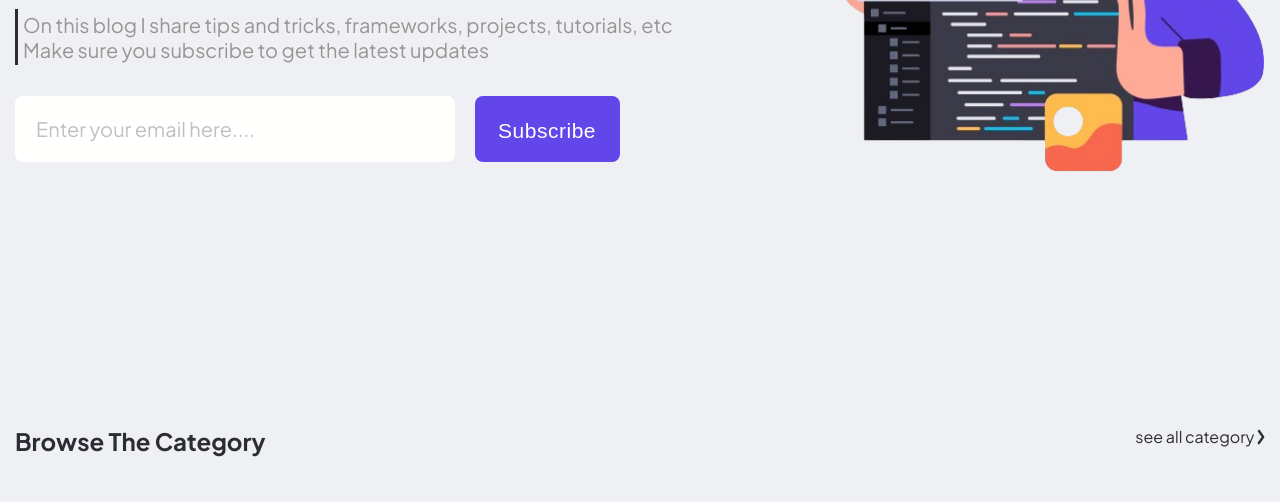
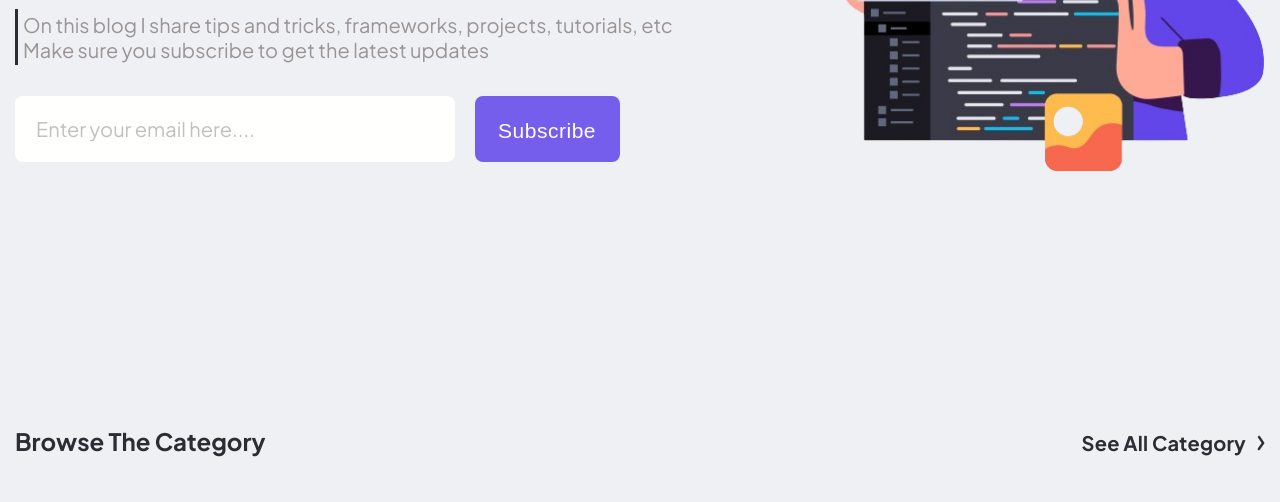
Before and after one commit to Vasyl16/Html-Css_control_task, a website: page index.html in a window 1280 px wide. Shown: the part 450-952 px from the top of the page. Drawn offline with Linux system fonts and the light colour scheme.

Commit message:
feat: add blocks: inputs.css, links.css, buttons.css

```diff
--- a/index.html
+++ b/index.html
@@ -80,9 +80,9 @@
                   Make sure you subscribe to get the latest updates</p>
 
                 <form class="hero__form form-hero">
-                  <input class="form-hero__input" placeholder="Enter your email here....">
+                  <input class="form-hero__input main-input" placeholder="Enter your email here....">
 
-                  <button class="form-hero__button">Subscribe</button>
+                  <button class="form-hero__button main-button">Subscribe</button>
                 </form>
               </div>
             </div>
@@ -100,8 +100,9 @@
             <div class="category__row category__row_top">
               <h2 class="main-subtilte category__title">Browse the category</h2>
 
-              <a href="#" class="category__link"><span>see all category</span> <img class="category__link-icon"
-                  src="./img/category/right-arrow.svg" alt="right arrow"> </a>
+              <a href="#" class="category__link main-link"><span>see all category</span> <img
+                  class="category__link-icon main-link-icon " src="./img/category/right-arrow.svg" alt="right arrow">
+              </a>
             </div>
 
             <div class="category__row">
--- /dev/null
+++ b/styles/blocks/buttons.css
@@ -0,0 +1,21 @@
+.main-button {
+  background-color: var(--blue);
+  font-size: clamp(16px, 2.5vw, 21px);
+  border-radius: 8px;
+  color: var(--white);
+  padding: 23px 24px 19px 23px;
+  min-width: 100px;
+  transition: all ease 0.3s;
+  text-transform: capitalize;
+  letter-spacing: 0.5px;
+}
+
+.main-button {
+  background-color: var(--hover-blue);
+}
+
+@media (max-width: 1024px) {
+  .main-button {
+    padding: 15px;
+  }
+}
--- a/styles/blocks/index.css
+++ b/styles/blocks/index.css
@@ -1,2 +1,5 @@
 @import url('headings.css');
 @import url('texts.css');
+@import url('buttons.css');
+@import url('inputs.css');
+@import url('links.css');
--- /dev/null
+++ b/styles/blocks/inputs.css
@@ -0,0 +1,21 @@
+.main-input {
+  background-color: var(--white);
+  padding: 20px 21px 21px 21px;
+  color: var(--black);
+  border-radius: 8px;
+  font-size: clamp(16px, 2.5vw, 20px);
+}
+
+.main-input::placeholder {
+  color: var(--grey);
+}
+
+.main-input:focus {
+  outline: 1px solid var(--black);
+}
+
+@media (max-width: 1024px) {
+  .main-input {
+    padding: 15px;
+  }
+}
--- /dev/null
+++ b/styles/blocks/links.css
@@ -0,0 +1,23 @@
+.main-link {
+  color: var(--black);
+  font-size: 20px;
+  font-weight: 700;
+  text-transform: capitalize;
+  display: flex;
+  align-items: flex-end;
+  gap: 11px;
+  letter-spacing: 0.2px;
+  transition: all ease 0.3s;
+}
+
+.main-link:hover {
+  color: var(--blue);
+}
+
+.main-link-icon {
+  width: 8px;
+  height: 18px;
+  object-fit: contain;
+  gap: 5px;
+  margin-bottom: 1px;
+}
--- a/styles/components/hero.css
+++ b/styles/components/hero.css
@@ -66,36 +66,7 @@
 }
 
 .form-hero__input {
-  background-color: var(--white);
-  padding: 20px 21px 21px 21px;
-  color: var(--black);
-  border-radius: 8px;
   flex: 1 1 auto;
-  font-size: clamp(16px, 2.5vw, 20px);
-}
-
-.form-hero__input::placeholder {
-  color: var(--grey);
-}
-
-.form-hero__input:focus {
-  outline: 1px solid var(--black);
-}
-
-.form-hero__button {
-  background-color: var(--blue);
-  font-size: clamp(16px, 2.5vw, 21px);
-  border-radius: 8px;
-  color: var(--white);
-  padding: 23px 24px 19px 23px;
-  min-width: 100px;
-  transition: all ease 0.3s;
-  text-transform: capitalize;
-  letter-spacing: 0.5px;
-}
-
-.form-hero__button:hover {
-  background-color: var(--hover-blue);
 }
 
 @media (max-height: 899px) {
@@ -122,14 +93,6 @@
 
   .hero__content {
     gap: 20px;
-  }
-
-  .form-hero__button {
-    padding: 15px;
-  }
-
-  .form-hero__input {
-    padding: 15px;
   }
 }
 
```
